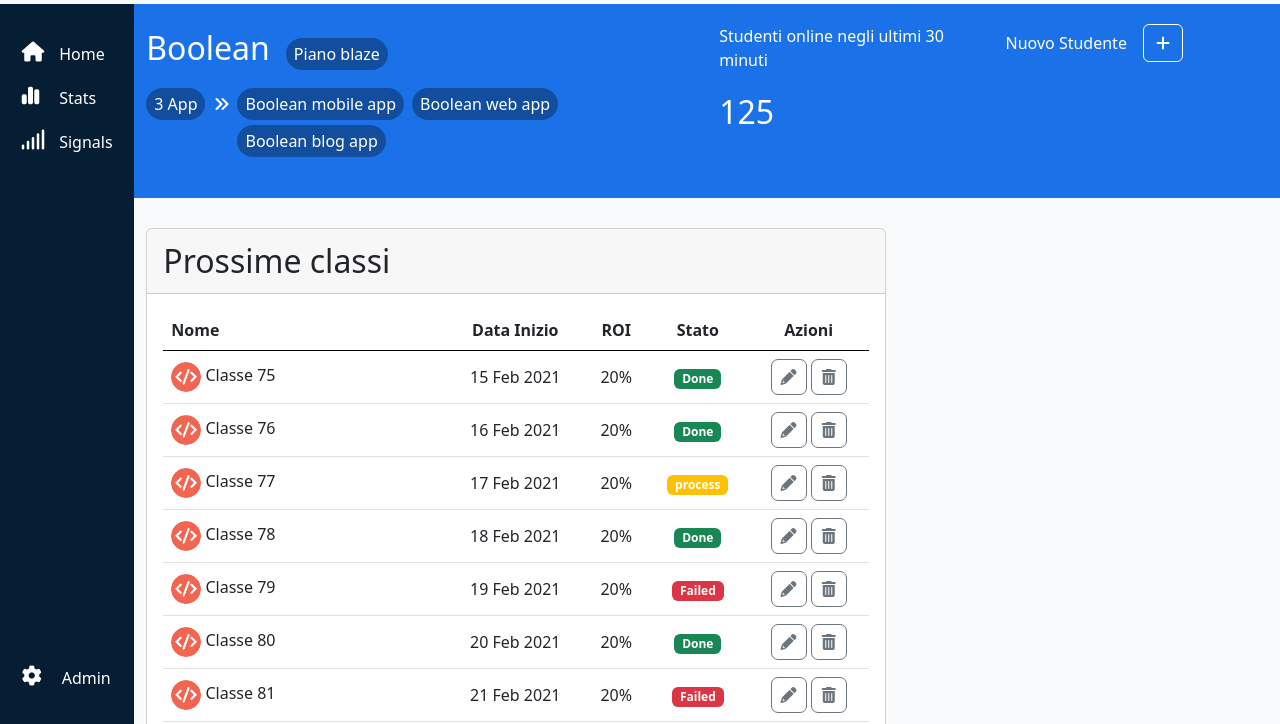
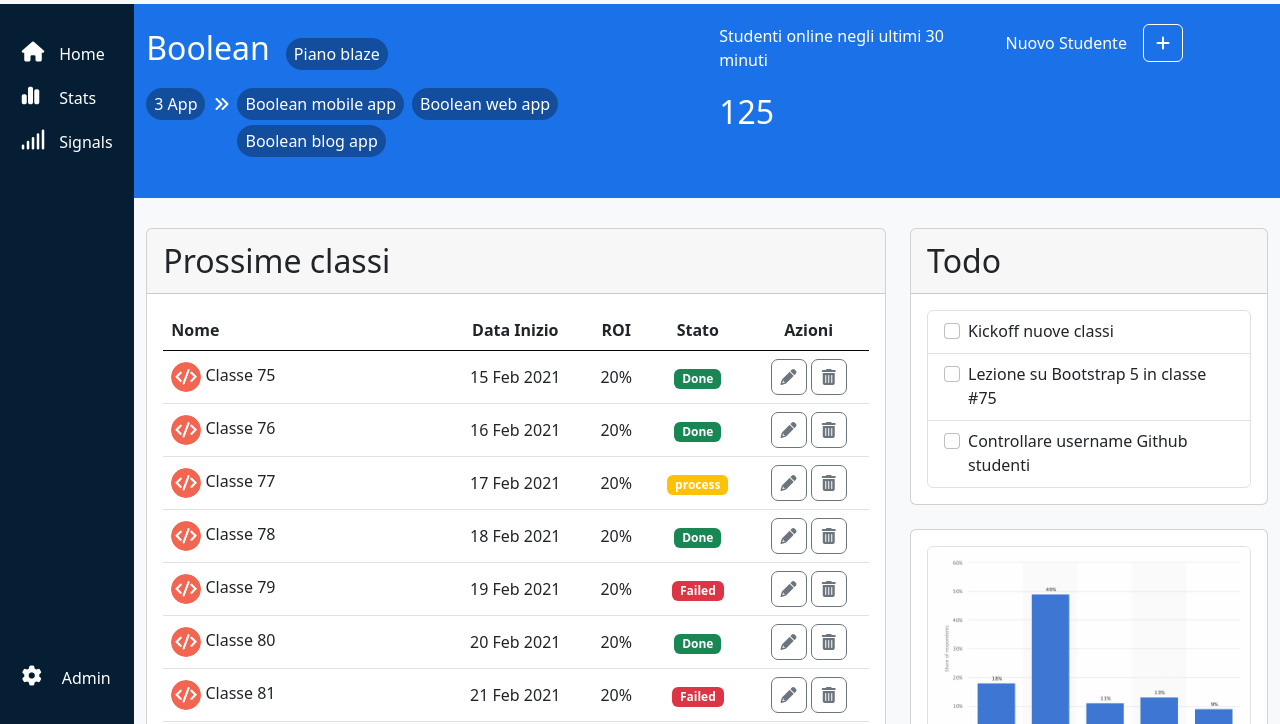
Before and after one commit to DarioDC95/html-css-bootstrap-dashboard, a plain HTML site: page index.html in a window 1280 px wide. Shown: the part 76-800 px from the top of the page. Drawn offline with nearby package versions, Linux system fonts and the light colour scheme.

Commit message:
#main-content Done Exercise completed

```diff
--- a/index.html
+++ b/index.html
@@ -427,7 +427,58 @@
                             </div>
                         </div>
                         <div class="col-12 col-lg-4">
-
+                            <div class="card mb-4">
+                                <div class="card-header fs-2">
+                                    Todo
+                                </div>
+                                <div class="card-body">
+                                    <div class="border border-1 rounded">
+                                        <div class="py-2 px-3 border-bottom">
+                                            <div class="form-check">
+                                                <input class="form-check-input" type="checkbox" value="" id="flexCheckDefault">
+                                                <label class="form-check-label" for="flexCheckDefault">
+                                                Kickoff nuove classi
+                                                </label>
+                                            </div>
+                                        </div>
+                                        <div class="py-2 px-3 border-bottom">
+                                            <div class="form-check">
+                                                <input class="form-check-input" type="checkbox" value="" id="flexCheckDefault">
+                                                <label class="form-check-label" for="flexCheckDefault">
+                                                Lezione su Bootstrap 5 in classe #75
+                                                </label>
+                                            </div>
+                                        </div>
+                                        <div class="py-2 px-3">
+                                            <div class="form-check">
+                                                <input class="form-check-input" type="checkbox" value="" id="flexCheckDefault">
+                                                <label class="form-check-label" for="flexCheckDefault">
+                                                Controllare username Github studenti
+                                                </label>
+                                            </div>
+                                        </div>
+                                    </div>
+                                </div>
+                            </div>
+                            <div class="card">
+                                <div class="card-body">
+                                    <div class="border border-1 rounded">
+                                        <img src="./img/stats.jpeg" class="card-img-top" alt="Piramid-chart">
+                                        <div class="card-body p-0">
+                                            <div class="p-3 border-bottom">
+                                                <h5 class="card-title">Utenti attivi</h5>
+                                                <p class="card-text">Lista degli utenti attivi in piattaforma nell'ultimo mese</p>
+                                            </div>
+                                            <div class="px-3 py-2 border-bottom">Gennaio: 1200</div>
+                                            <div class="px-3 py-2 border-bottom">Febbraio: 800</div>
+                                            <div class="px-3 py-2 border-bottom">Marzo: 1500</div>
+                                            <div class="p-3">
+                                                <a href="#">Visualizza report approfondito</a>
+                                            </div>
+                                        </div>
+                                    </div>
+                                </div>
+                            </div>
                         </div>
                     </div>
                 </div>
```
